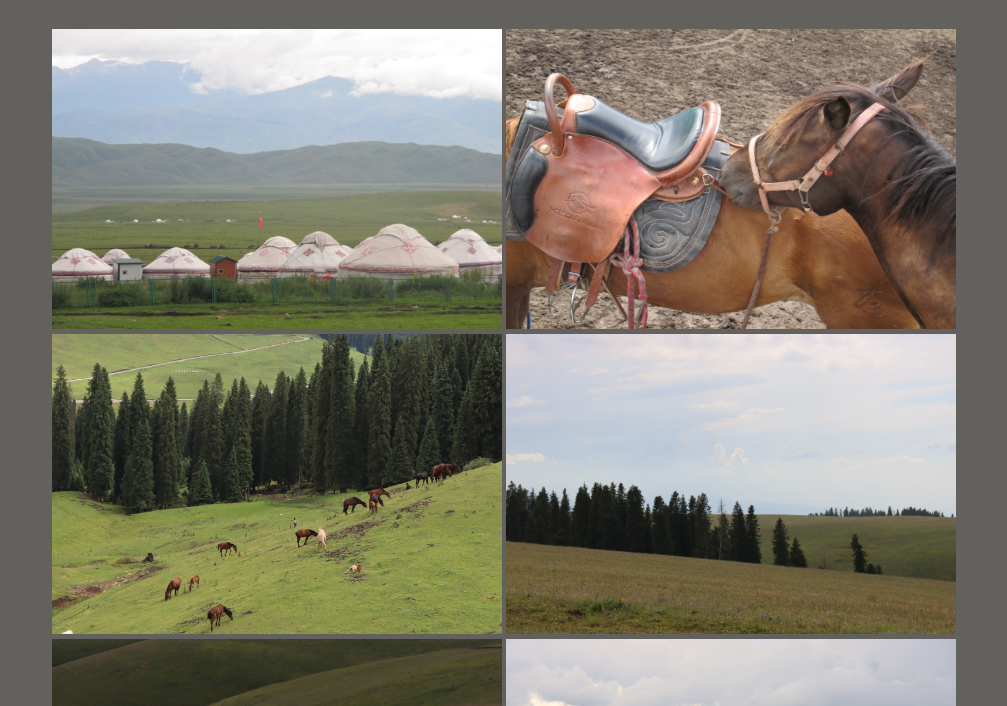
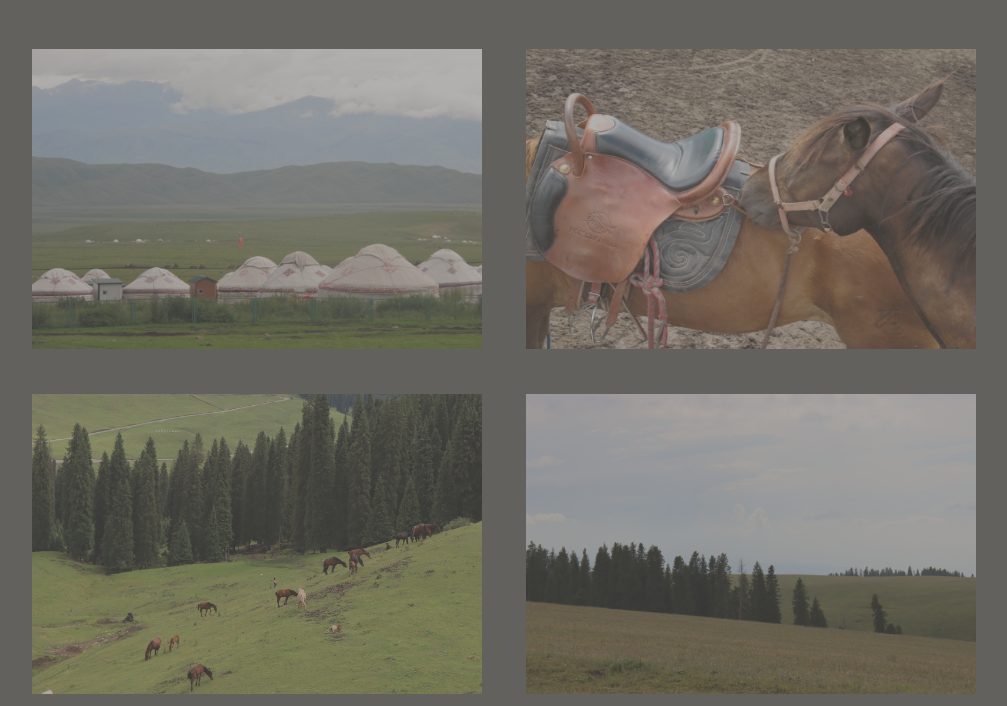
Before and after one commit to Dair1111/c1i, a plain HTML site: page entry6.html in a window 1280 px wide. Shown: the part 93-799 px from the top of the page, without its empty margins (136-1143 px from the left). Drawn offline with nearby package versions, Linux system fonts and the light colour scheme.

Commit message:
hover larger

```diff
--- a/entry6.html
+++ b/entry6.html
@@ -24,9 +24,13 @@
     }
     img {
         transition: transform 0.1s ease;
+        margin: 20px;
       }
-      img:hover {
+    img:hover {
         transform: scale(1.1);
+      }
+    img:not(:hover) {
+        opacity: 0.5; /* Fade out images that are not being hovered over */
       }
    </style>
   </head>
```
